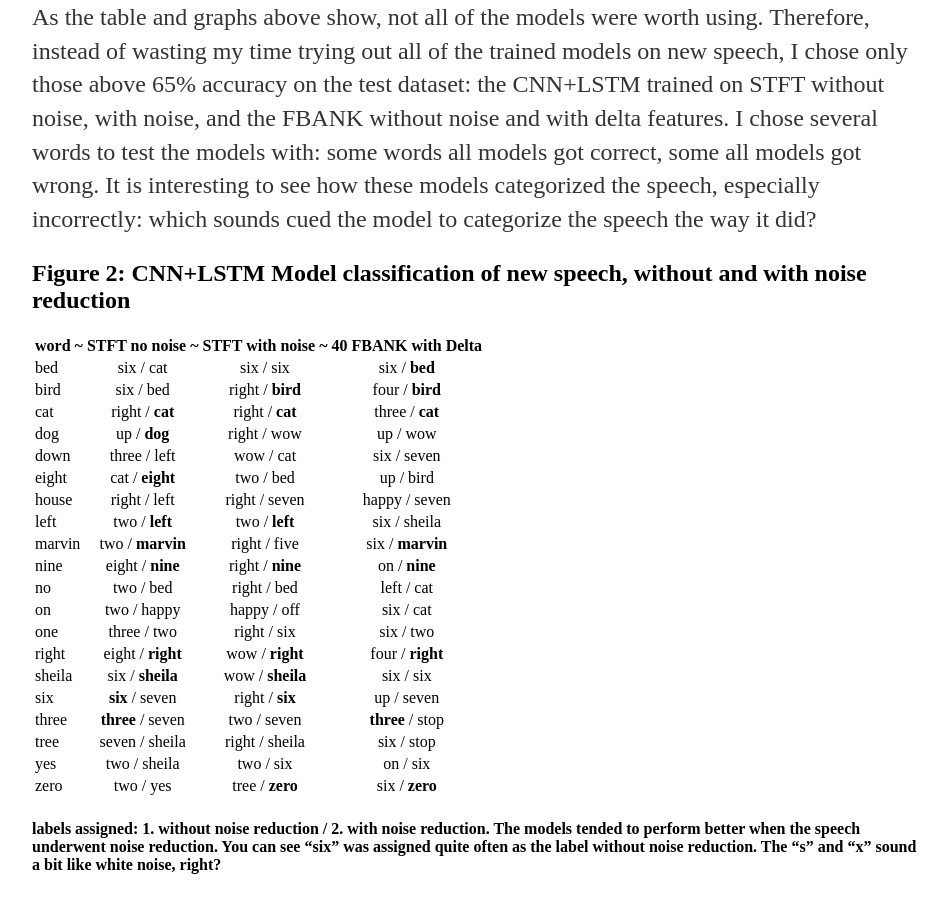
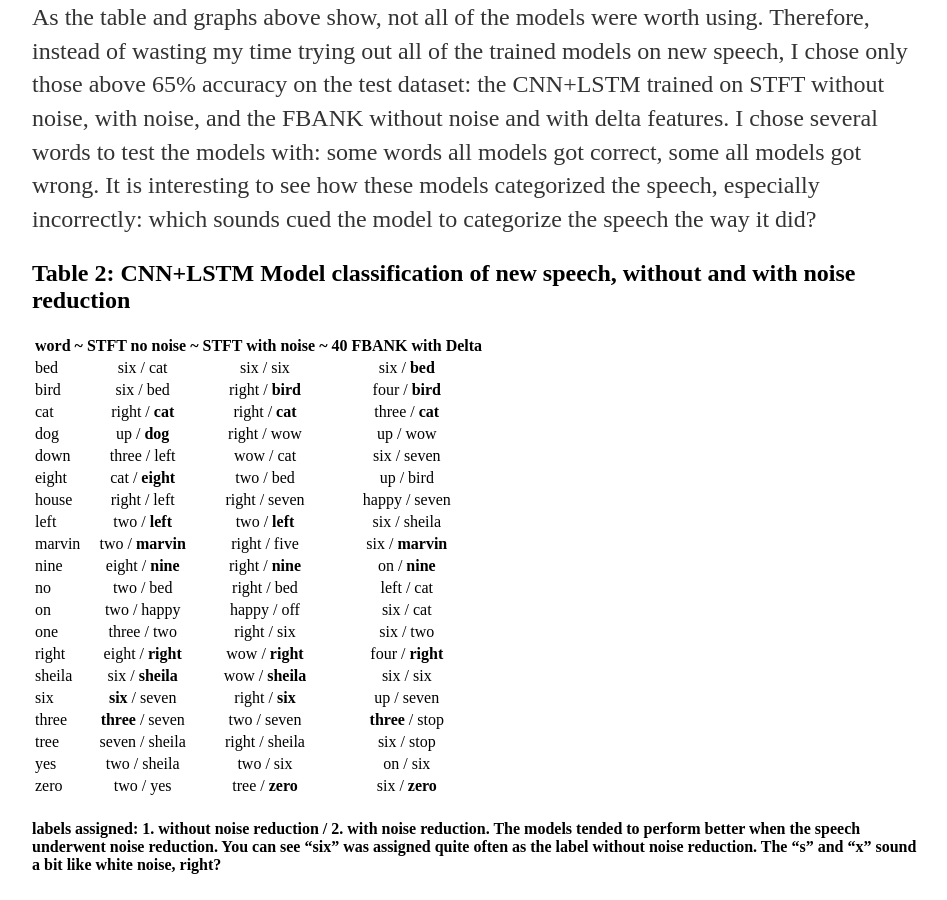
Before and after one commit to a-n-rose/a-n-rose.github.io, a Jekyll site: the page built from _posts/2019-02-17-comparing-features-and-models-deep-learning-and-speech.md, in a window 1280 px wide and 900 px high, scrolled down 3488 px. Shown: the whole window, without its empty margins (160-1107 px from the left). Built offline with Jekyll 4.4.1, drawn with Linux system fonts in a browser that asks for light colours; some of the changed text lies outside the part shown.

Commit message:
minor edit

```diff
--- a/_posts/2019-02-17-comparing-features-and-models-deep-learning-and-speech.md
+++ b/_posts/2019-02-17-comparing-features-and-models-deep-learning-and-speech.md
@@ -32,7 +32,7 @@ Given that deep neural networks are very good at deciphering which features to u
 The dataset used to train the models is the Speech Commands Dataset (2017), available <a href="https://ai.googleblog.com/2017/08/launching-speech-commands-dataset.html">here</a>. To explore the code used to achieve this, please see this <a href="https://github.com/a-n-rose/Build-CNN-or-LSTM-or-CNNLSTM-with-speech-features">repository</a>.
 
 
-## Figure 1: Durations of feature extraction and best model performance
+## Table 1: Durations of feature extraction and best model performance
 
 Below show the feature type, number of features total, whether or not noise was mixed or delta features were applied and how long the extraction process took. So far I have only tested CNN+LSTM, but of these, you can compare which features resulted in the best models. The best below are the models trained on STFT without noise, STFT with noise, and the FBANK without noise but with delta features. I show below these models' classification of new (and very noisy) speech.
 
@@ -65,7 +65,7 @@ Below are graphs depicting the training accuracy and loss of the CNN+LSTM with v
 
 As the table and graphs above show, not all of the models were worth using. Therefore, instead of wasting my time trying out all of the trained models on new speech, I chose only those above 65% accuracy on the test dataset: the CNN+LSTM trained on STFT without noise, with noise, and the FBANK without noise and with delta features. I chose several words to test the models with: some words all models got correct, some all models got wrong. It is interesting to see how these models categorized the speech, especially incorrectly: which sounds cued the model to categorize the speech the way it did?
 
-## Figure 2: CNN+LSTM Model classification of new speech, without and with noise reduction
+## Table 2: CNN+LSTM Model classification of new speech, without and with noise reduction
 
 | word ~| STFT no noise ~| STFT with noise ~| 40 FBANK with Delta |
 |:----|:----:|:----:|:---:|
```
